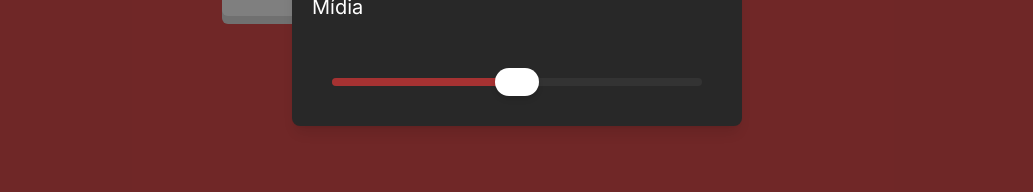
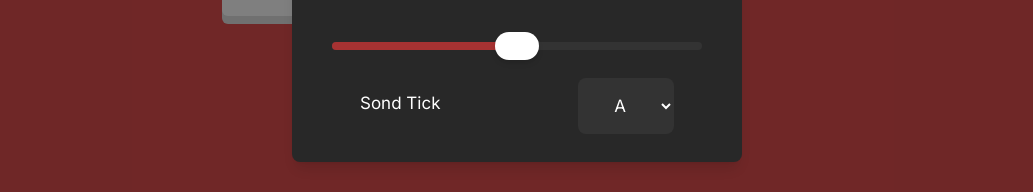
Before and after one commit to PabloBarcellos-0522/FocusTimer, a React (Vite) app: page / in a window 1280 px wide. Both pictures are taken after a click on the button "Config". Shown: the part 548-740 px from the top of the page, without its empty margins (123-1156 px from the left). Built offline with nearby package versions, Linux system fonts and the light colour scheme; a web font is replaced by a local one.

Commit message:
SongSelect Added

```diff
--- a/src/components/SettingsFrame.jsx
+++ b/src/components/SettingsFrame.jsx
@@ -1,6 +1,7 @@
 import TimeInput from "./SettingsInputs/TimeInput.jsx"
 import Toggle from "./SettingsInputs/Toggle.jsx"
 import SliderInput from "./SettingsInputs/SliderInput.jsx"
+import SondSelect from "./SettingsInputs/SongSelect.jsx"
 
 const SettingsFrame = ({ onClose, values, setters }) => {
     const handleVolumeChange = (event) => {
@@ -77,6 +78,7 @@ const SettingsFrame = ({ onClose, values, setters }) => {
 
             <br />
             <SliderInput value={values.volume} onChange={handleVolumeChange} />
+            <SondSelect label={"Sond Tick"} />
         </div>
     )
 }
--- /dev/null
+++ b/src/components/SettingsInputs/SongSelect.jsx
@@ -0,0 +1,23 @@
+const SondSelect = ({ label, value, onChange }) => {
+    return (
+        <div className="flex w-full pl-10 pr-10">
+            <form className="flex w-full justify-between items-center m-2">
+                <label className="text-theme-text mb-1" for="carros">
+                    {label}
+                </label>
+                <select
+                    className="w-24 h-14 rounded-lg text-center text-theme-text bg-theme-config"
+                    id="Sons"
+                    name="Sons"
+                >
+                    <option value="sond1">A</option>
+                    <option value="sond2">B</option>
+                    <option value="sond3">C</option>
+                    <option value="sond4">D</option>
+                </select>
+            </form>
+        </div>
+    )
+}
+
+export default SondSelect
```
